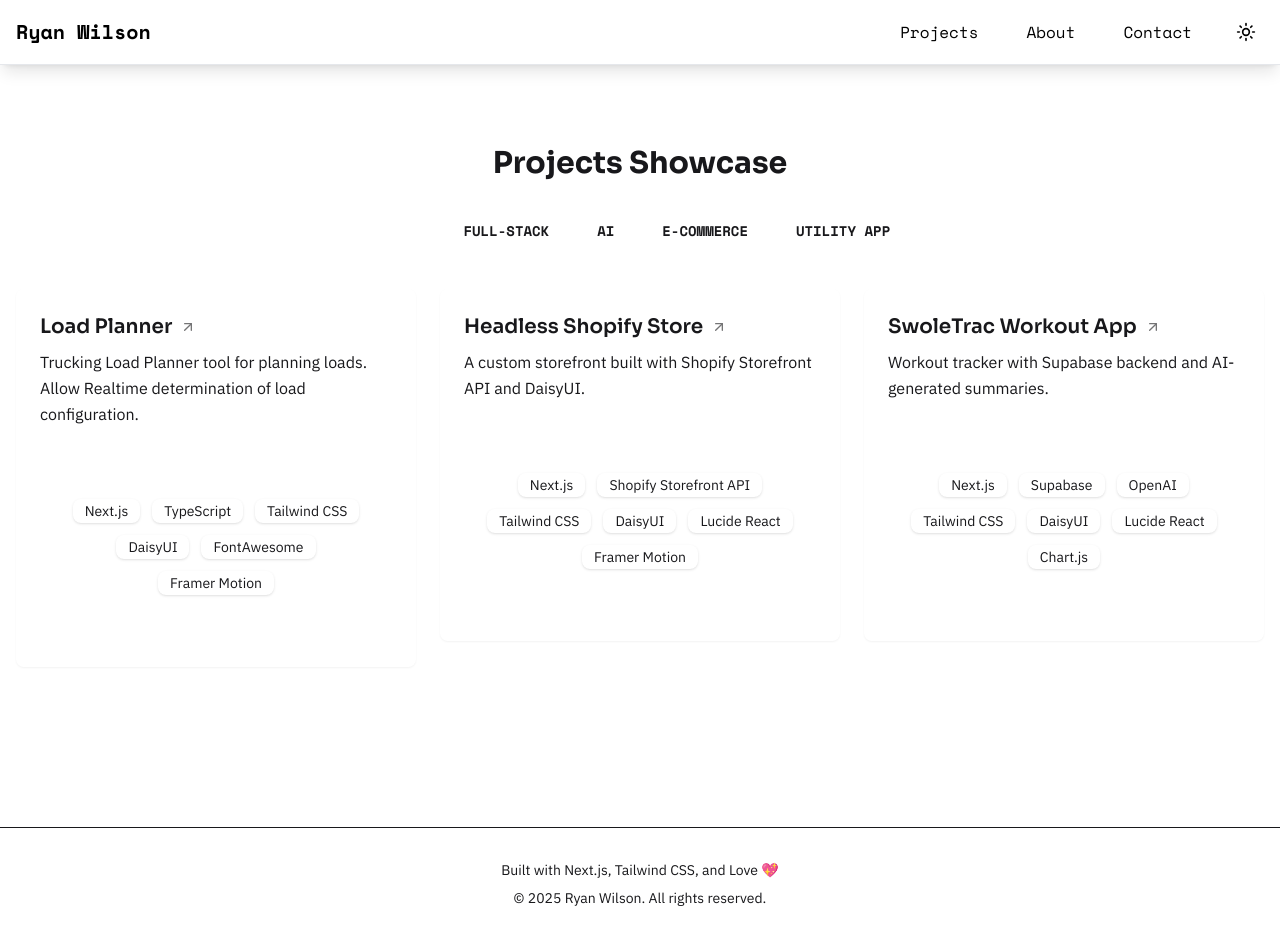
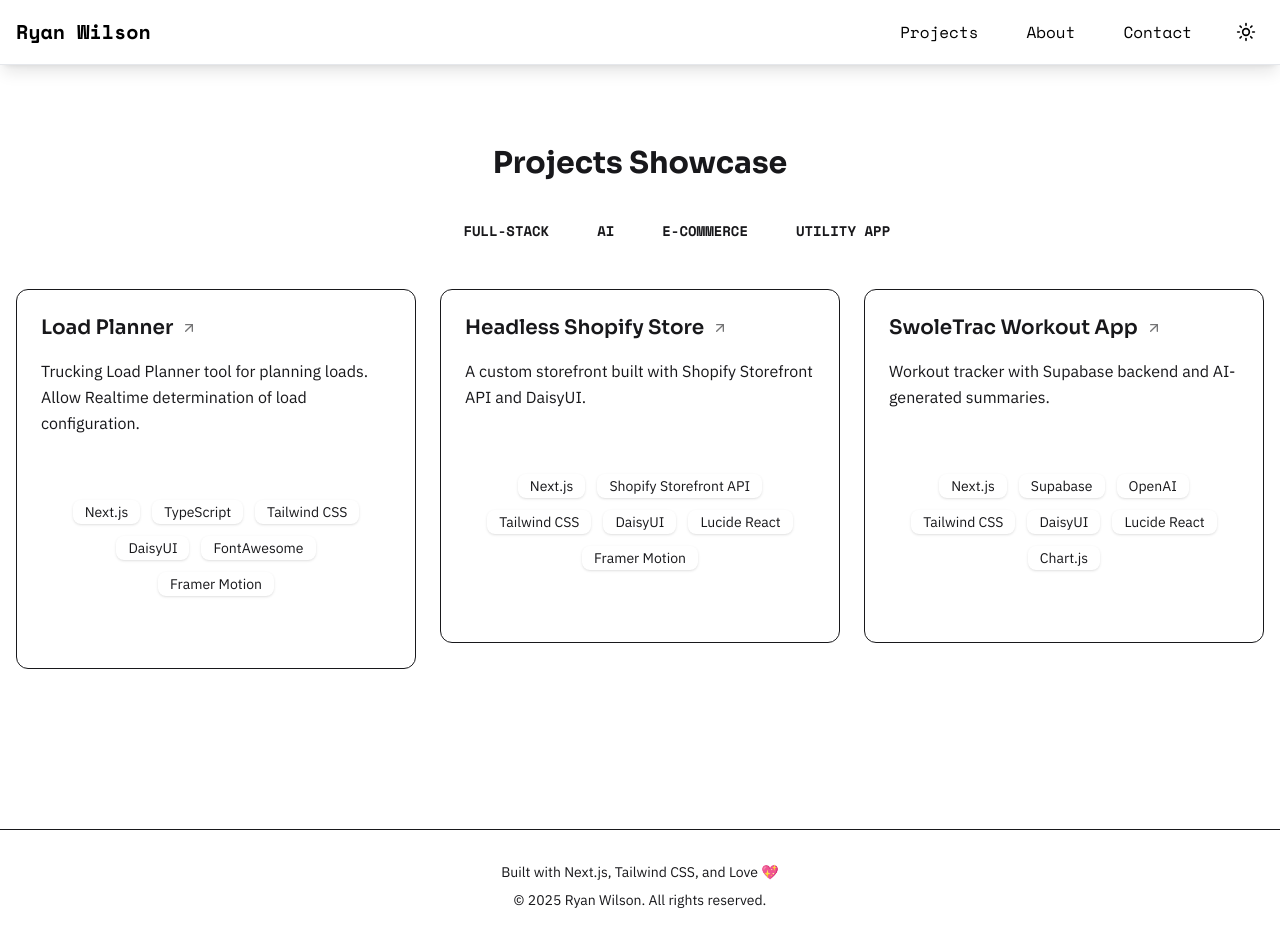
Before and after one commit to RW2023/ryan-2025, a Next.js app: page /projects in a window 1280 px wide. Built offline with nearby package versions, Linux system fonts and the light colour scheme.

Commit message:
refactor: standardize quotation marks and improve button styling in Projects component

```diff
--- a/src/components/ProjectCard.tsx
+++ b/src/components/ProjectCard.tsx
@@ -1,9 +1,9 @@
-"use client";
+'use client';
 
-import { motion } from "framer-motion";
-import Link from "next/link";
-import { ArrowUpRight } from "lucide-react";
-import SkillsCloud, { Skill } from "./SkillsGrid";
+import { motion } from 'framer-motion';
+import Link from 'next/link';
+import { ArrowUpRight } from 'lucide-react';
+import SkillsCloud, { Skill } from './SkillsGrid';
 
 export interface ProjectCardProps {
   title: string;
@@ -24,19 +24,32 @@ export default function ProjectCard({
     <Link href={`/projects/${slug}`} className="group">
       <motion.article
         whileHover={{ y: -4, scale: 1.02 }}
-        transition={{ type: "spring", stiffness: 260, damping: 20 }}
-        className="card bg-card shadow-sm hover:shadow-lg transition"
+        transition={{ type: 'spring', stiffness: 260, damping: 20 }}
+        className="rounded-xl border transition-shadow duration-200"
+        style={{
+          backgroundColor: 'hsl(var(--card-bg))',
+          color: 'hsl(var(--foreground))',
+          borderColor: 'hsl(var(--card-hover))',
+        }}
         aria-labelledby={`project-${slug}`}
       >
-        <div className="card-body">
-          <h3 id={`project-${slug}`} className="card-title text-xl">
+        <div className="p-6 space-y-4">
+          <h3
+            id={`project-${slug}`}
+            className="text-xl font-semibold flex items-center gap-2"
+            style={{ fontFamily: 'var(--font-heading)' }}
+          >
             {title}
-            <ArrowUpRight className="h-4 w-4 opacity-60 group-hover:opacity-100" />
+            <ArrowUpRight className="h-4 w-4 opacity-60 group-hover:opacity-100 transition-opacity" />
           </h3>
 
-          <p className="text-base text-foreground-muted leading-relaxed mb-4">
+          <p
+            className="text-base leading-relaxed"
+            style={{ color: 'hsl(var(--foreground-muted))', fontFamily: 'var(--font-sans)' }}
+          >
             {description}
           </p>
+
           <SkillsCloud skills={skillProps} showSearch={false} />
         </div>
       </motion.article>
--- a/src/components/Projects.tsx
+++ b/src/components/Projects.tsx
@@ -1,41 +1,64 @@
-// app/projects/page.tsx
-"use client";
+'use client';
 
-import { useState } from "react";
-import ProjectCard from "@/components/ProjectCard";
-import { ListMotion, ItemMotion } from "@/components/ListMotion";
-import { allProjects } from "@/data/projects";
+import { useState } from 'react';
+import ProjectCard from '@/components/ProjectCard';
+import { ListMotion, ItemMotion } from '@/components/ListMotion';
+import { allProjects } from '@/data/projects';
 
-const categories = ["All", "AI", "E-commerce", "Full-stack"];
+const categories = ['All', 'AI', 'E-commerce', 'Full-stack'];
 
 export default function Projects() {
-    const [active, setActive] = useState("All");
+    const [active, setActive] = useState('All');
 
     const normalize = (s: string) => s.trim().toLowerCase();
 
     const filtered =
-        normalize(active) === "all"
+        normalize(active) === 'all'
             ? allProjects
             : allProjects.filter((p) => normalize(p.category) === normalize(active));
 
     return (
-        <section id="projects" className="py-20 px-4 bg-background text-foreground">
-            <h2 className="text-3xl font-bold text-center mb-8">Projects Showcase</h2>
+        <section
+            id="projects"
+            className="py-20 px-4"
+            style={{
+                backgroundColor: 'hsl(var(--bg))',
+                color: 'hsl(var(--foreground))',
+                fontFamily: 'var(--font-sans)',
+            }}
+        >
+            <h2
+                className="text-4xl md:text-5xl font-bold text-center mb-10"
+                style={{ fontFamily: 'var(--font-heading)' }}
+            >
+                Projects Showcase
+            </h2>
 
             {/* Filter Bar */}
-            <div className="flex justify-center gap-4 mb-10 flex-wrap">
-                {categories.map((cat) => (
+            <div className="flex justify-center gap-3 mb-12 flex-wrap">
+                {categories.map((cat) => {
+                    const isActive = normalize(active) === normalize(cat);
+                    return (
                         <button
                             key={cat}
                             onClick={() => setActive(cat)}
-                        className={`px-4 py-2 rounded-full text-sm font-semibold transition-colors ${normalize(active) === normalize(cat)
-                            ? "bg-primary text-white"
-                                : "bg-card text-foreground-muted hover:bg-[hsl(var(--card-hover))]"
-                            }`}
+                            className="px-4 py-2 rounded-full text-sm font-semibold transition-colors border"
+                            style={{
+                                backgroundColor: isActive
+                                    ? 'hsl(var(--primary))'
+                                    : 'hsl(var(--card-bg))',
+                                color: isActive
+                                    ? 'white'
+                                    : 'hsl(var(--foreground-muted))',
+                                borderColor: isActive
+                                    ? 'hsl(var(--primary))'
+                                    : 'hsl(var(--card-hover))',
+                            }}
                         >
                             {cat.toUpperCase()}
                         </button>
-                ))}
+                    );
+                })}
             </div>
 
             {/* Animated Projects Grid */}
```
Lines whose indentation alone changed are shown as unchanged.
